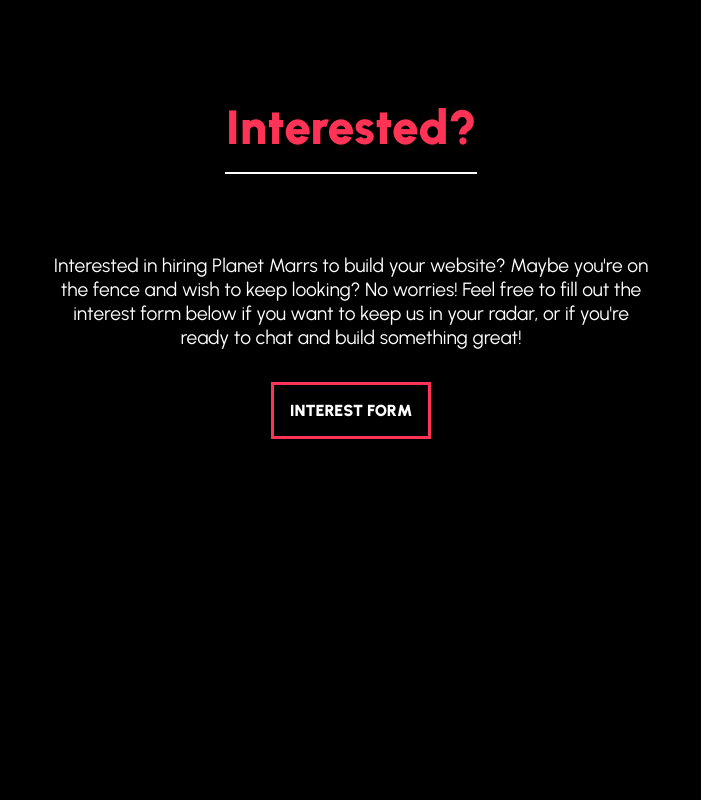
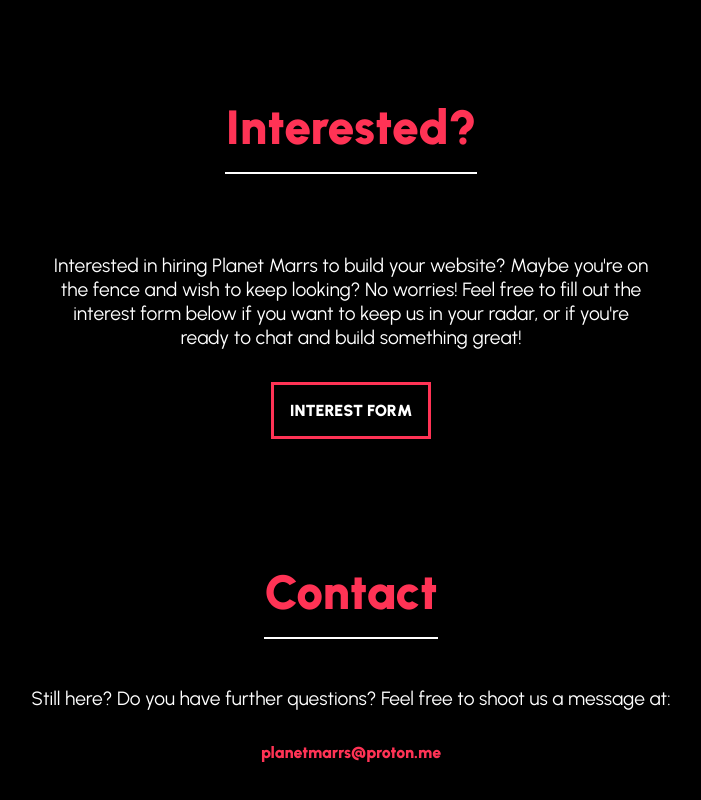
Before and after one commit to StaticCloud/Planet-Marrs, a Next.js app: page / in a window 1280 px wide. Shown: the part 3208-4008 px from the top of the page, without its empty margins (289-990 px from the left). Before the commit the page ends 3711 px from the top, so only its background shows below. Built offline with nearby package versions, Linux system fonts and the light colour scheme.

Commit message:
added contact section

```diff
--- /dev/null
+++ b/app/components/ContactSection.tsx
@@ -0,0 +1,12 @@
+import style from './styles/ContactSection.module.css';
+import Link from 'next/link';
+
+export default function ContactSection() {
+    return (
+        <section className={style.contactSection} id="contact">
+            <h1 className="sectionTitle">Contact</h1>
+            <p>Still here? Do you have further questions? Feel free to shoot us a message at:</p>
+            <a href="mailto:planetmarrs@proton.me">planetmarrs@proton.me</a>
+        </section>
+    )
+}
--- /dev/null
+++ b/app/components/styles/ContactSection.module.css
@@ -0,0 +1,24 @@
+.contactSection {
+    padding-top: 60px;
+    display: flex;
+    align-items: center;
+    flex-direction: column;
+    text-align: center;
+}
+
+.contactSection p {
+    margin-top: 2rem;
+}
+
+.contactSection a {
+    margin-bottom: 2rem;
+    text-decoration: none;
+    font-weight: bold;
+    padding: 2rem;
+    color: var(--primary);
+    transition: .2s all;
+}
+
+.contactSection a:hover {
+    color: var(--ternary);
+}
--- a/app/page.tsx
+++ b/app/page.tsx
@@ -2,6 +2,7 @@ import LandingSection from "./components/LandingSection"
 import FeaturesSection from "./components/FeaturesSection"
 import PricingSection from "./components/PricingSection"
 import InterestSection from "./components/InterestSection"
+import ContactSection from "./components/ContactSection"
 
 export default function Home() {
   return (
@@ -10,6 +11,7 @@ export default function Home() {
         <FeaturesSection/>
         <PricingSection/>
         <InterestSection/>
+        <ContactSection/>
       </>
   )
 }
```
